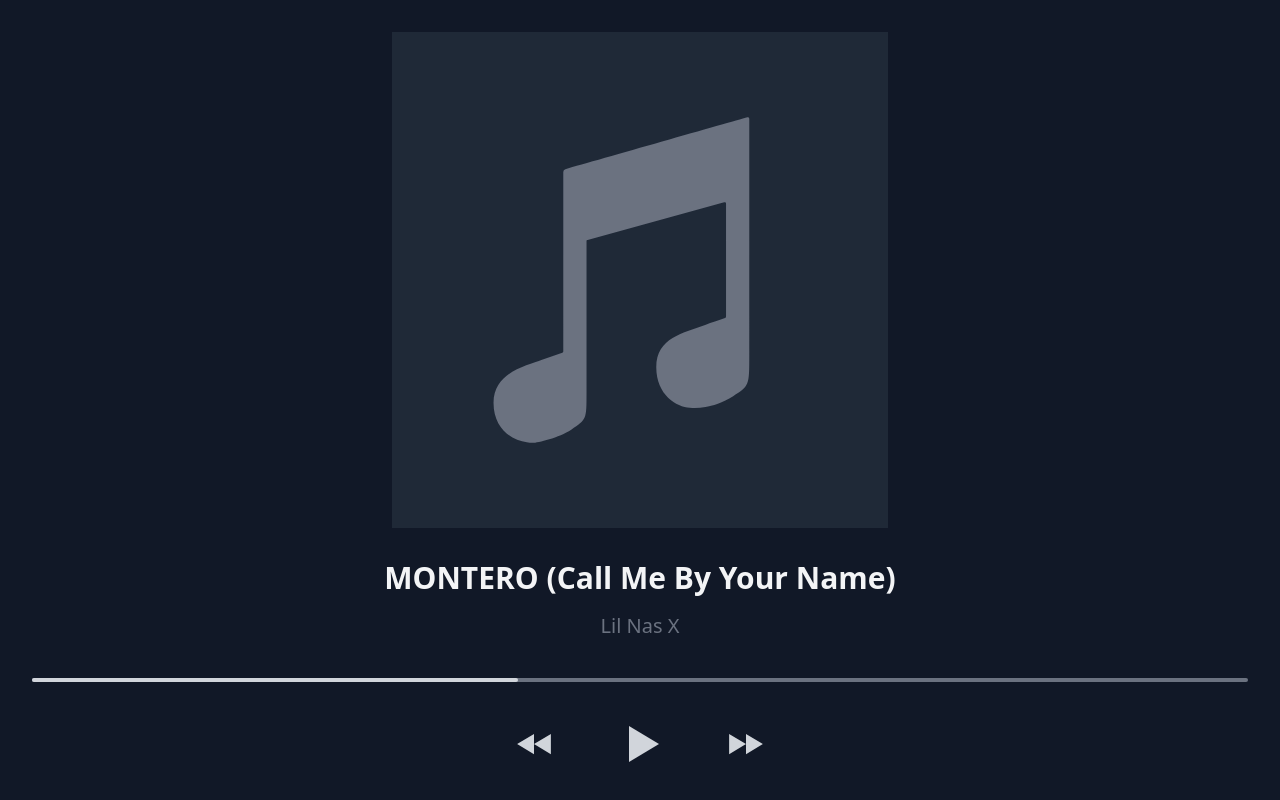
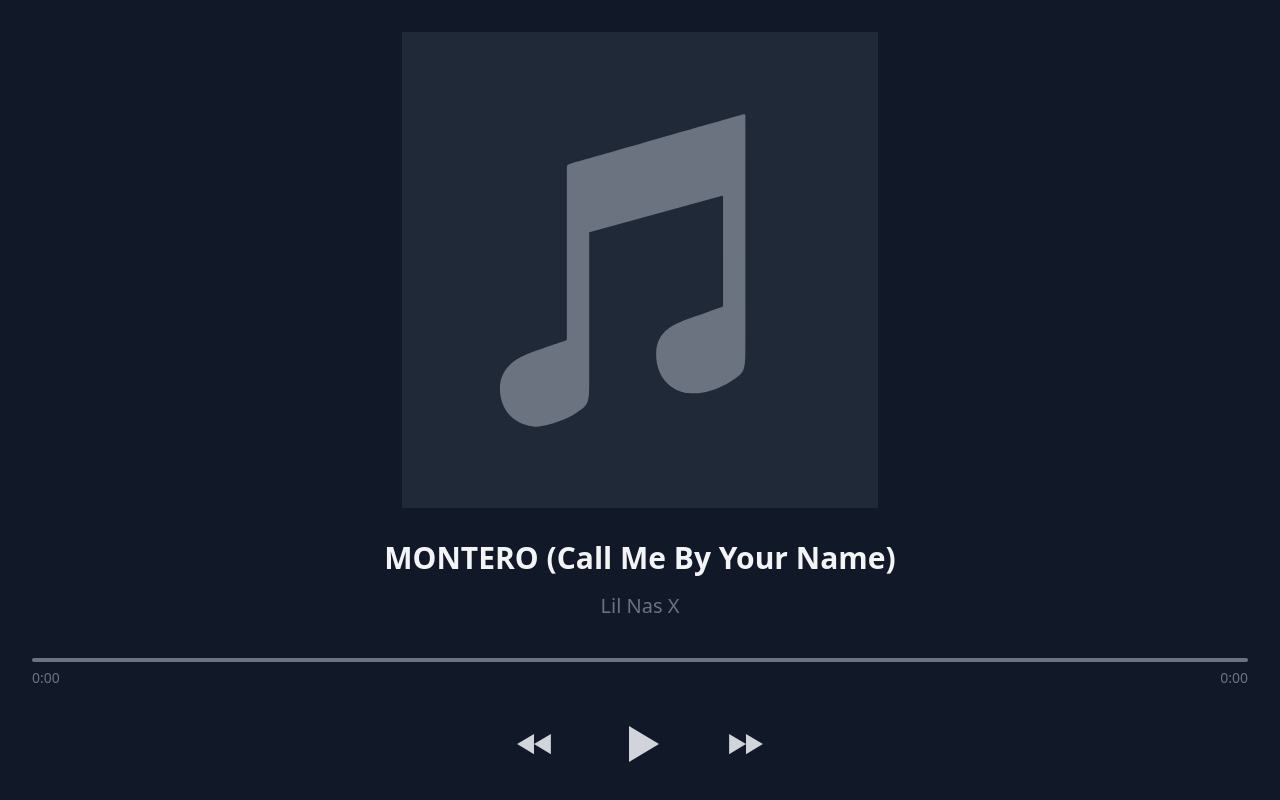
Before and after one commit to neoki07/plain-music-player, a React (Vite) app: page / in a window 1280 px wide. Built offline with nearby package versions, Linux system fonts and the light colour scheme.

Commit message:
:sparkles: Implement progress bar

```diff
--- a/src/App.tsx
+++ b/src/App.tsx
@@ -8,9 +8,28 @@
 import { open } from "@tauri-apps/api/dialog";
 import { invoke } from '@tauri-apps/api/tauri'
 
+type Progress = [number, number, number];
+
+function formatTime(time: number) {
+  const min = Math.floor(time / 60);
+  const sec = time % 60;
+  return `${min}:${sec.toString().padStart(2, "0")}`;
+}
+
 function App() {
   const divRef = useRef<HTMLDivElement>(null);
   const [jacketSize, setJacketSize] = useState(0);
+  const [progress, setProgress] = useState<Progress>([0, 0, 0]);
+
+  const requestIdRef = useRef(0);
+  const animate = () => {
+    invoke("get_progress").then((progress) => setProgress(progress as Progress));
+    requestIdRef.current = requestAnimationFrame(animate)
+  };
+  useEffect(() => {
+    requestIdRef.current = requestAnimationFrame(animate);
+    return () => cancelAnimationFrame(requestIdRef.current);
+  }, [])
 
   function openDialog() {
     open().then((files) => {
@@ -60,10 +79,20 @@
         <div className="break-all mx-8 mb-8 flex text-xl text-gray-500 justify-center text-center">
           Lil Nas X
         </div>
-        <div className="group mx-8 py-2 relative">
-          <div className="rounded-full w-full h-1 bg-gray-500 absolute top-0 bottom-0 left-0 right-0 m-auto" />
-          <div className="rounded-full w-[40%] h-1 bg-gray-300 group-hover:bg-cyan-500 absolute top-0 bottom-0 left-0 my-auto" />
-          <div className="rounded-full w-4 h-4 bg-gray-300 opacity-0 group-hover:opacity-100 absolute top-0 bottom-0 left-[40%] my-auto -translate-x-[50%]" />
+        <div className="mx-8">
+          <div className="group relative w-full py-2">
+            <div className="rounded-full w-full h-1 bg-gray-500 absolute top-0 bottom-0 left-0 right-0 m-auto" />
+            <div style={{width: `${progress[0]}%`}} className="rounded-full h-1 bg-gray-300 group-hover:bg-cyan-500 absolute top-0 bottom-0 left-0 my-auto" />
+            <div style={{left: `${progress[0]}%`}} className="rounded-full w-4 h-4 bg-gray-300 opacity-0 group-hover:opacity-100 absolute top-0 bottom-0 my-auto -translate-x-[50%]" />
+          </div>
+          <div className="flex">
+            <div className="text-gray-500 text-sm">
+              {formatTime(progress[1])}
+            </div>
+            <div className="text-gray-500 text-sm ml-auto">
+              {formatTime(progress[2])}
+            </div>
+          </div>
         </div>
         <div className="p-8 flex justify-center text-center">
           <button className="cursor-default text-4xl text-gray-300 hover:text-gray-50 hover:scale-105 active:text-gray-300 active:scale-100">
```
Also changed, not shown: 1 other file (tests, documents, lock files or other folders).
